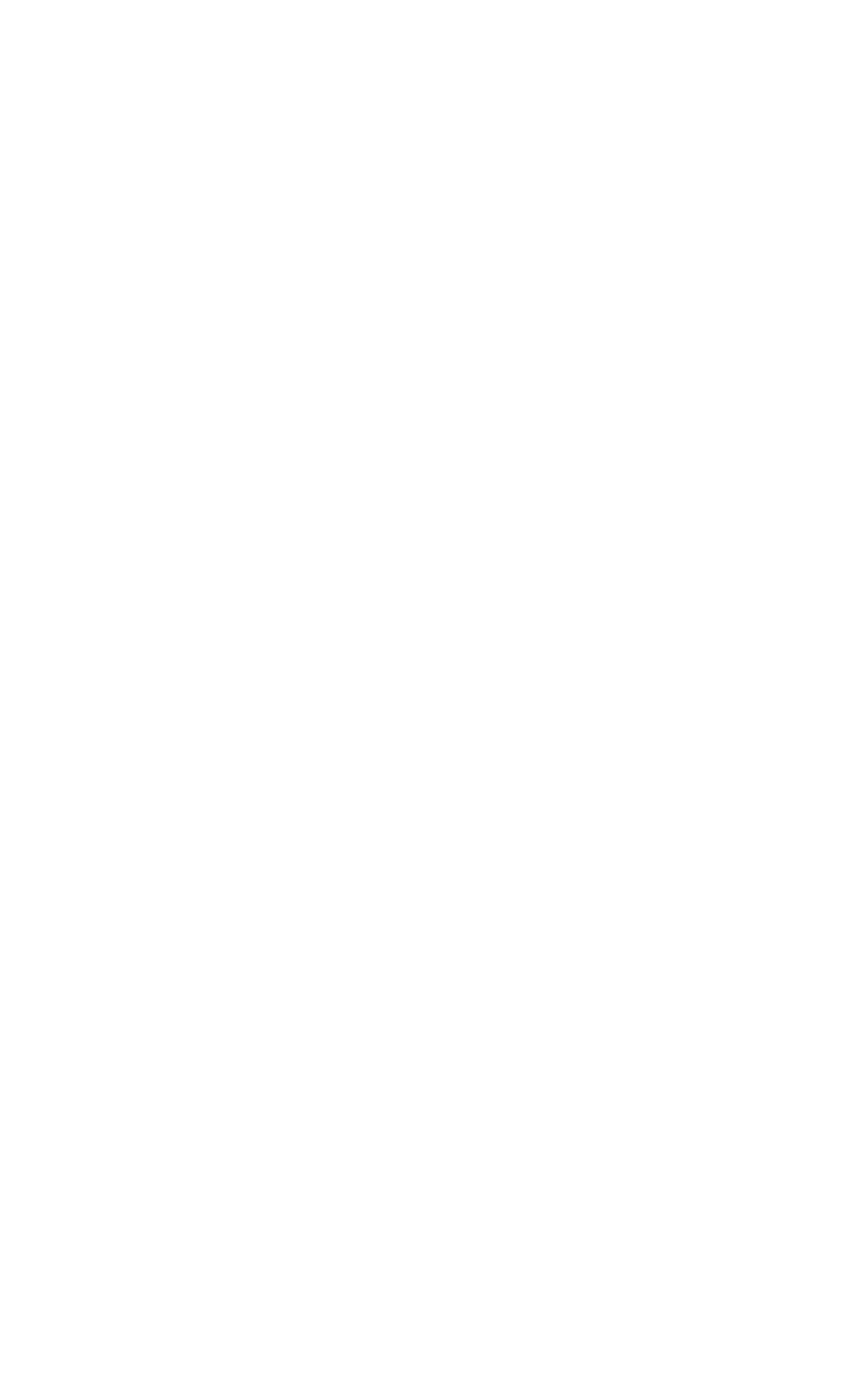
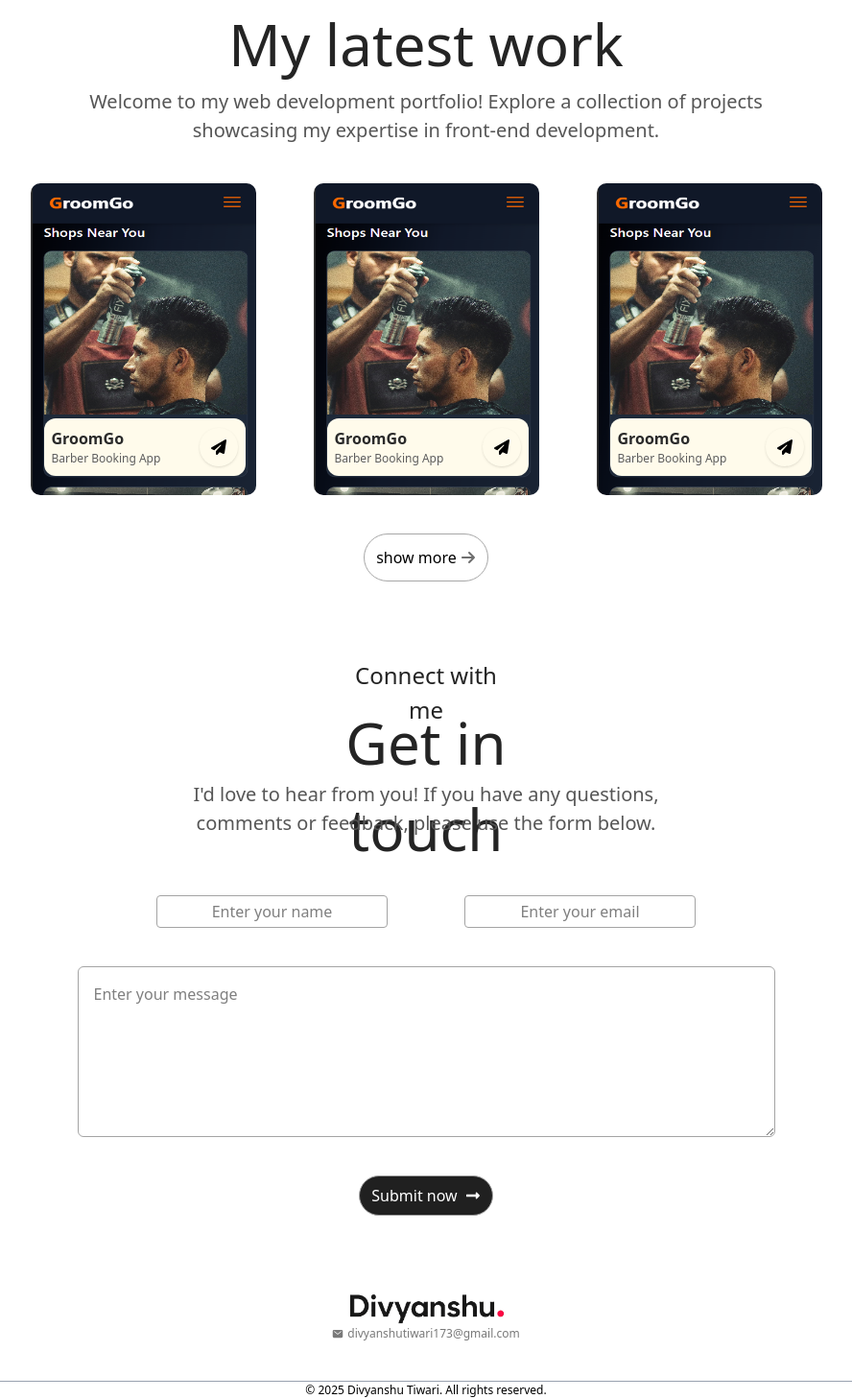
Before and after one commit to Tiwari0808/portfolio_nextjs, a Next.js app: page / in a window 1280 px wide. Shown: the part 2224-3682 px from the top of the page at 96% size, without its empty margins (196-1084 px from the left). Before the commit the page ends 2109 px from the top, so only its background shows below. Built offline with nearby package versions, Linux system fonts and the light colour scheme.

Commit message:
fixed responsiveness

```diff
--- a/app/component/About.jsx
+++ b/app/component/About.jsx
@@ -24,7 +24,7 @@ const About = () => {
           className="rounded-[15px]"
         />
         <div className="md:ml-10 flex flex-col justify-between gap-5">
-          <p className="md:w-[600px] mt-3 md:mt-0 md:text-[20px] text-[14px] md:leading-[30px] text-center md:text-left text-[#565656]">
+          <p className="md:w-[600px] mt-3 md:mt-0 md:text-[20px] text-[16px] md:leading-[30px] text-center md:text-left text-[#565656]">
             As a frontend developer from India, I specialize in building clean,
             responsive, and engaging user interfaces using React, Next.js, and
             modern UI frameworks. I have hands-on experience creating real-world
--- a/app/component/Connect.jsx
+++ b/app/component/Connect.jsx
@@ -35,17 +35,17 @@ const Connect = () => {
     return (
         <div className='mt-20 scroll-mt-24' id='Connect'>
             <div className='flex flex-col items-center justify-center gap-[1rem]'>
-                <p className='w-[181px] h-[27px] text-[#242424] text-[24px] text-center'>Connect with me</p>
-                <h2 className='w-[327px] h-[68px] text-[#242424] text-[60px] text-center'>Get in touch</h2>
-                <p className='max-w-[577px] max-h-[80px] text-[#565656] text-[20px] text-center'>I'd love to hear from you! If you have any questions, comments or
+                <p className='w-[181px] h-[27px] text-[#242424] text-[20px] lg:text-[24px] text-center'>Connect with me</p>
+                <h2 className='w-[327px] h-[68px] text-[#242424] text-[36px] lg:text-[60px] text-center'>Get in touch</h2>
+                <p className='max-w-[577px] max-h-[80px] text-[#565656] text-[16px] px-5 lg:text-[20px] text-center'>I'd love to hear from you! If you have any questions, comments or
                     feedback, please use the form below.</p>
             </div>
-            <form action="" onSubmit={onSubmit} >
-                <div className='flex items-center gap-20 justify-center mt-15'>
+            <form className='flex flex-col' onSubmit={onSubmit} >
+                <div className='flex flex-col md:flex-row items-center lg:gap-20 gap-3 justify-center mt-15'>
                     <input type="text" required name='name' placeholder='Enter your name' className='border-[1px] max-w-[348px] outline-0 max-h-[68px] border-[#A4A4A4] bg-[#FFFFFF] p-1 text-center rounded-[4px]' />
                     <input type="text" required name='email' placeholder='Enter your email' className='border-[1px] max-w-[348px] outline-0 max-h-[68px] border-[#A4A4A4] bg-[#FFFFFF] p-1 text-center rounded-[4px]' />
                 </div>
-                <textarea name="message" id="" required placeholder='Enter your message' rows='6' className='outline-0 p-4  rounded-[6px] flex items-center justify-center border-[#A4A4A4] mt-10 mx-auto w-[727px] max-h-[215px] border-[1px]'></textarea>
+                <textarea name="message" id="" required placeholder='Enter your message' rows='6' className='outline-0 p-4  rounded-[6px] flex items-center justify-center border-[#A4A4A4] lg:mt-10 mt-3 mx-auto md:w-[727px] lg:max-h-[215px] border-[1px]'></textarea>
                 <button type='submit' disabled={isSending} className='border-[1px] border-[#A4A4A4] px-3 py-2 flex items-center justify-center  cursor-pointer mx-auto mt-10 rounded-full bg-[#202020] text-[#FFFFFF]'>{isSending ? <FaSpinner /> : 'Submit now'}<span className={!isSending ? `text-center ml-2` : `hidden`}><FaLongArrowAltRight /></span></button>
             </form>
             <p className='mt-10 text-center underline text-red-500'>{result}</p>
--- a/app/component/Footer.jsx
+++ b/app/component/Footer.jsx
@@ -5,15 +5,15 @@ import { IoMail } from "react-icons/io5";
 
 const Footer = () => {
     return (
-        <div className='flex items-center justify-center flex-col mt-20'>
-            <Image src={assets.logo3} width={171} height={57} alt='logo' />
-            <div className='flex items-center justify-center gap-1 text-[#797979]'>
+        <div className='flex px-10   items-center justify-center flex-col  lg:mt-20'>
+            <Image src={assets.logo3} width={171} height={57} alt='logo' className='px-10 md:px-0' />
+            <div className='flex items-center justify-center gap-1 text-[12px] text-[#797979]'>
                 <IoMail />
                 <p>divyanshutiwari173@gmail.com</p>
             </div>
-            <div className='border-t border-gray-400 w-[80%] flex justify-between mt-10'>
-                    <p>© 2025 Divyanshu Tiwari. All rights reserved.</p>
-                    <div className='flex justify-between gap-3'>
+            <div className='border-t border-gray-400 w-[80%] flex flex-col justify-between mt-4 lg:mt-10'>
+                    <p className='text-center text-[12px]'>© 2025 Divyanshu Tiwari. All rights reserved.</p>
+                    <div className='hidden justify-between gap-3'>
                         <p>Terms of Services</p>
                         <p>Privacy Policy</p>
                         <p>Connect with me</p>
--- a/app/component/Project.jsx
+++ b/app/component/Project.jsx
@@ -11,12 +11,12 @@ const Project = () => {
     return (
         <div id='Work' className='flex justify-evenly items-center flex-col gap-10 mt-20 scroll-mt-24'>
             <div className='flex justify-center items-center flex-col '>
-                <p className='text-[24px] text-[#242424]'>my portfolio</p>
-                <p className='text-[60px] text-[#242424]'>My latest work</p>
-                <p className='text-[20px] text-[#565656] text-center w-[750px]'>Welcome to my web development portfolio! Explore a collection of projects showcasing
+                <p className='text-[20px] lg:text-[24px] text-[#242424]'>my portfolio</p>
+                <p className='text-[36px] lg:text-[60px] text-[#242424]'>My latest work</p>
+                <p className='lg:text-[20px] text-[16px] text-[#565656] text-center px-5 lg:w-[750px]'>Welcome to my web development portfolio! Explore a collection of projects showcasing
                     my expertise in front-end development.</p>
             </div>
-            <div className='flex justify-between gap-15'>
+            <div className='flex flex-col items-center md:flex-row justify-between gap-15'>
                 <div className="group w-[235px] h-[325px] relative overflow-hidden rounded-[10px]">
                     <Image
                         alt="project"
--- a/app/component/Services.jsx
+++ b/app/component/Services.jsx
@@ -9,7 +9,7 @@ const Services = () => {
             <div className="flex items-center justify-center flex-col">
                 <p className="md:text-[24px] text-[20px] text-[#242424] font-normal">what i offers</p>
                 <p className="md:text-[60px] text-[36px]  text-[#242424] font-normal">My services</p>
-                <p className="text-[#565656] text-[14px] lg:text-[17px] md:leading-[40px] px-4 lg:w-[760px] text-center font-normal">
+                <p className="text-[#565656] text-[16px] lg:text-[17px] md:leading-[40px] px-4 lg:w-[760px] text-center font-normal">
                     I’m a Frontend Developer specializing in React, Next.js, and modern web technologies.
                     I build fast, responsive, and interactive web apps with clean, user-friendly designs.
                 </p>
--- a/app/page.js
+++ b/app/page.js
@@ -15,9 +15,9 @@ const page = () => {
     <Header/>
     <About/>
     <Services/>
-    {/* <Project/>
+    <Project/>
     <Connect/>
-    <Footer/> */}
+    <Footer/>
     </div>
   )
 }
```
